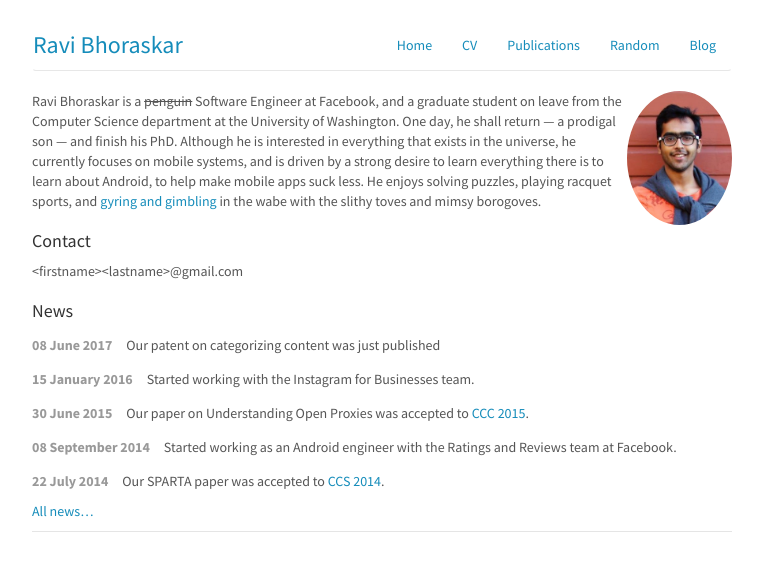
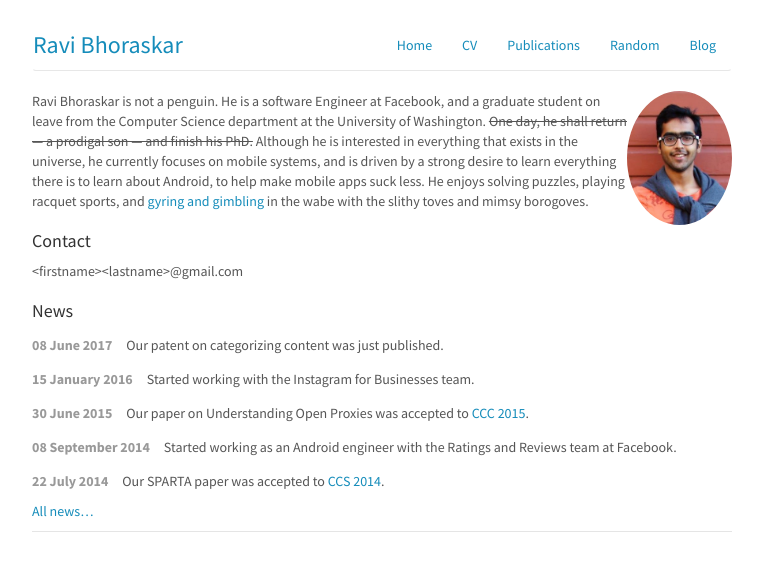
Before and after one commit to ravibhoraskar/ravibhoraskar.github.io, a Jekyll site: the page built from index.html, in a window 1280 px wide. Shown: the top 571 px of the page, without its empty margins (258-1021 px from the left). Built offline with Jekyll 4.4.1, drawn with Linux system fonts in a browser that asks for light colours.

```diff
--- a/index.html
+++ b/index.html
@@ -7,9 +7,9 @@ notitle: true
 <div class="span4 clearfix">
   <img class="pull-right img-circle" src="img/ravi.jpg" width=15%/>
   <div class="paragraph">
-    Ravi Bhoraskar is a <s>penguin</s> Software Engineer at Facebook, and a graduate
+    Ravi Bhoraskar is not a penguin. He is a software Engineer at Facebook, and a graduate
     student on leave from the Computer Science
-    department at the University of Washington. One day, he shall return &mdash; a prodigal son &mdash; and finish his PhD.
+    department at the University of Washington. <s>One day, he shall return &mdash; a prodigal son &mdash; and finish his PhD.</s>
     Although he is interested in
     everything that exists in the universe, he currently focuses on mobile
     systems, and is driven by a strong desire to learn everything there is to learn about
```
Also changed, not shown: _posts/2017-6-8-patent.md (+1 -1 lines).
